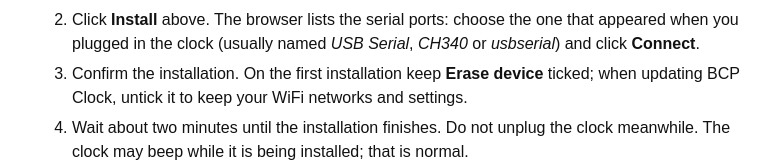
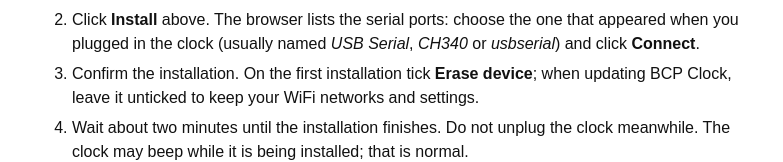
Before and after one commit to honzaskypala/bcp-clock, a plain HTML site: page install/index.html in a window 1280 px wide. Shown: the part 548-710 px from the top of the page, without its empty margins (248-1031 px from the left). Drawn offline with Linux system fonts and the light colour scheme.

Commit message:
Installer: tick Erase device on the first installation
ESP Web Tools leaves the option unticked by default.

Co-Authored-By: Claude Opus 5.5 <noreply@anthropic.com>

```diff
--- a/install/index.html
+++ b/install/index.html
@@ -81,8 +81,8 @@
         <li>Connect the clock to the computer with the USB-C cable, <strong>directly</strong>, not through a USB hub.</li>
         <li>Click <strong>Install</strong> above. The browser lists the serial ports: choose the one that appeared
             when you plugged in the clock (usually named <em>USB Serial</em>, <em>CH340</em> or <em>usbserial</em>) and click <strong>Connect</strong>.</li>
-        <li>Confirm the installation. On the first installation keep <strong>Erase device</strong> ticked;
-            when updating BCP Clock, untick it to keep your WiFi networks and settings.</li>
+        <li>Confirm the installation. On the first installation tick <strong>Erase device</strong>;
+            when updating BCP Clock, leave it unticked to keep your WiFi networks and settings.</li>
         <li>Wait about two minutes until the installation finishes. Do not unplug the clock meanwhile.
             The clock may beep while it is being installed; that is normal.</li>
         <li>The clock restarts with BCP Clock. Continue with the
```
Also changed, not shown: 2 other files.
